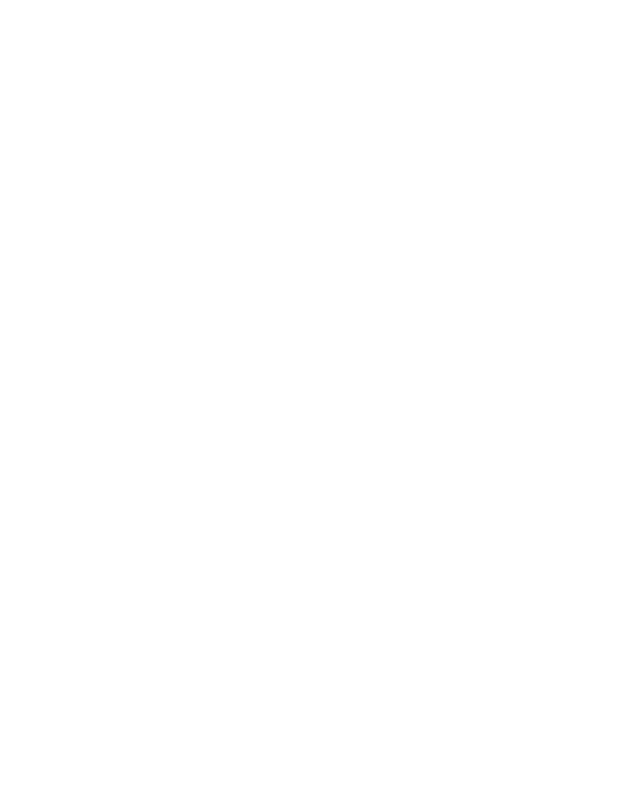
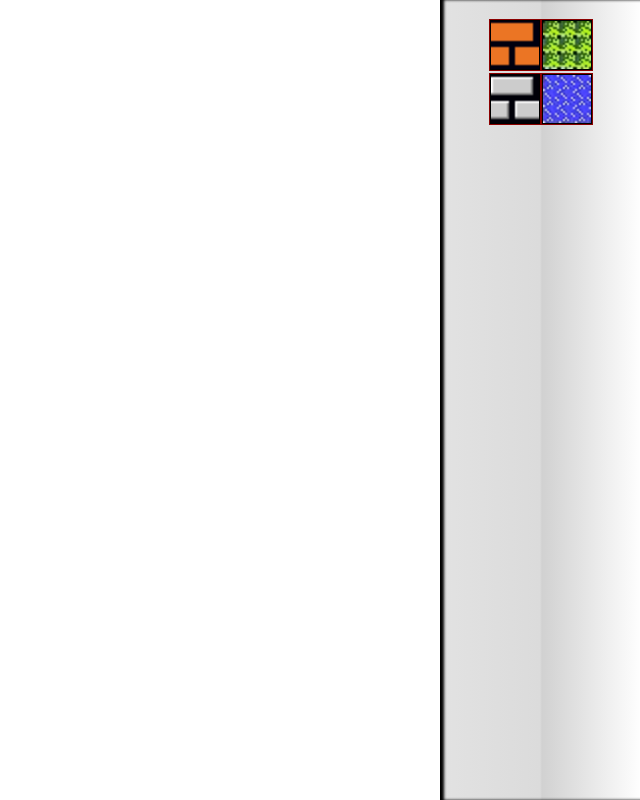
Before and after one commit to ghaiklor/battlecity, a plain HTML site: page editor/index.html in a window 1280 px wide. Shown: the whole page, without its empty margins (640-1280 px from the left). Drawn offline with Linux system fonts and the light colour scheme.

Commit message:
Realized base map editor.

```diff
--- a/css/main.css
+++ b/css/main.css
@@ -6,3 +6,48 @@
 #scene{
     display: block;
 }
+
+.panel{
+    position: absolute;
+    width: 200px;
+    height: 100%;
+    right: 0px;
+    top: 0px;
+    background: #e2e2e2; /* Old browsers */
+    background: -moz-linear-gradient(left,  #e2e2e2 0%, #dbdbdb 50%, #d1d1d1 51%, #fefefe 100%); /* FF3.6+ */
+    background: -webkit-gradient(linear, left top, right top, color-stop(0%,#e2e2e2), color-stop(50%,#dbdbdb), color-stop(51%,#d1d1d1), color-stop(100%,#fefefe)); /* Chrome,Safari4+ */
+    background: -webkit-linear-gradient(left,  #e2e2e2 0%,#dbdbdb 50%,#d1d1d1 51%,#fefefe 100%); /* Chrome10+,Safari5.1+ */
+    background: -o-linear-gradient(left,  #e2e2e2 0%,#dbdbdb 50%,#d1d1d1 51%,#fefefe 100%); /* Opera 11.10+ */
+    background: -ms-linear-gradient(left,  #e2e2e2 0%,#dbdbdb 50%,#d1d1d1 51%,#fefefe 100%); /* IE10+ */
+    background: linear-gradient(to right,  #e2e2e2 0%,#dbdbdb 50%,#d1d1d1 51%,#fefefe 100%); /* W3C */
+    filter: progid:DXImageTransform.Microsoft.gradient( startColorstr='#e2e2e2', endColorstr='#fefefe',GradientType=1 ); /* IE6-9 */
+    box-shadow: 4px 0px 3px 0px black inset;
+}
+
+.images{
+    margin: 20px auto;
+    text-align: center;
+}
+
+.one-image, .one-image img{
+    width: 48px;
+    height: 48px;
+    display: inline-block;
+}
+
+.one-image img{
+    border: 1px solid black;
+    outline: 1px solid darkred;
+}
+
+.one-image:hover{
+    cursor: pointer;
+}
+
+.one-image-active{
+    transform: scale(1.2);
+}
+
+.spacer{
+    clear: both;
+}
--- a/editor/index.html
+++ b/editor/index.html
@@ -1,6 +1,7 @@
 <!DOCTYPE html>
 <html>
     <head>
+        <link href="../css/main.css" rel="stylesheet" type="text/css"/>
         <title>BattleCity - Map Editor</title>
         <meta http-equiv="Content-Type" content="text/html; charset=UTF-8">
     </head>
@@ -8,6 +9,18 @@
         <div class="canvas-container">
             <canvas id="scene" width="800" height="600">Update your browser, please</canvas>
         </div>
+        <div class="panel">
+            <div class="images">
+                <div class="one-image" id="brick-button"><img src="../images/brick.png"/></div>
+                <div class="one-image" id="forest-button"><img src="../images/forest.png"/></div>
+                <div class="spacer"></div>
+                <div class="one-image" id="steel-button"><img src="../images/steel.png"/></div>
+                <div class="one-image" id="water-button"><img src="../images/water.png"/></div>
+            </div>
+            <div class="start-point">
+
+            </div>
+        </div>
 
         <script src="js/core.js"></script>
     </body>
--- a/editor/js/core.js
+++ b/editor/js/core.js
@@ -0,0 +1,204 @@
+function Blocks() {
+    this.x = 0;
+    this.y = 0;
+    this.width = Core.Config.tileWidth;
+    this.height = Core.Config.tileHeight;
+    this.centerX = this.width / 2;
+    this.centerY = this.height / 2;
+    this.brick = null;
+    this.forest = null;
+    this.steel = null;
+    this.water = null;
+    return this;
+}
+
+Blocks.prototype = {
+    loadOneImage: function(src) {
+        var image = new Image();
+        image.src = src;
+        return image;
+    },
+    loadAllImages: function() {
+        this.brick = this.loadOneImage(Core.Config.tileBrickSrc);
+        this.forest = this.loadOneImage(Core.Config.tileForestSrc);
+        this.steel = this.loadOneImage(Core.Config.tileSteelSrc);
+        this.water = this.loadOneImage(Core.Config.tileWaterSrc);
+        return true;
+    }
+};
+function Editor(id) {
+    this.width = 800;
+    this.height = 600;
+    this.canvas = document.getElementById(id);
+    this.context = this.canvas.getContext('2d');
+    this.currentBlock = -1;
+    this.timer = null;
+    return this;
+}
+
+Editor.prototype = {
+    drawBlocks: function(blocks) {
+        switch (this.currentBlock) {
+            case 0:
+                this.context.drawImage(blocks.brick, blocks.centerX, blocks.centerY, Core.Config.tileWidth, Core.Config.tileHeight);
+                break;
+            case 1:
+                this.context.drawImage(blocks.forest, blocks.centerX, blocks.centerY, Core.Config.tileWidth, Core.Config.tileHeight);
+                break;
+            case 2:
+                this.context.drawImage(blocks.steel, blocks.centerX, blocks.centerY, Core.Config.tileWidth, Core.Config.tileHeight);
+                break;
+            case 3:
+                this.context.drawImage(blocks.water, blocks.centerX, blocks.centerY, Core.Config.tileWidth, Core.Config.tileHeight);
+                break;
+            default:
+                break;
+        }
+    },
+    clearEditor: function() {
+        this.context.clearRect(0, 0, this.width, this.height);
+    },
+    drawEditor: function() {
+        this.clearEditor();
+        this.drawBlocks(Core.Variables.Blocks);
+    },
+    calculateSize: function() {
+        this.width = window.innerWidth - 200;
+        this.height = window.innerHeight;
+        this.canvas.width = this.width;
+        this.canvas.height = this.height;
+        return true;
+    },
+    startTimer: function() {
+        var self = this;
+        this.timer = setInterval(function() {
+            self.drawEditor();
+        }, Core.Config.timerInterval);
+    }
+};
+function Events() {
+    this.brickButton = document.getElementById(Core.Config.brickButtonId);
+    this.forestButton = document.getElementById(Core.Config.forestButtonId);
+    this.steelButton = document.getElementById(Core.Config.steelButtonId);
+    this.waterButton = document.getElementById(Core.Config.waterButtonId);
+    this.editorCanvas = Core.Variables.Editor.canvas;
+    return this;
+}
+
+Events.prototype = {
+    brickButtonOnMouseDown: function() {
+        Core.Variables.Editor.currentBlock = 0;
+        return true;
+    },
+    forestButtonOnMouseDown: function() {
+        Core.Variables.Editor.currentBlock = 1;
+        return true;
+    },
+    steelButtonOnMouseDown: function() {
+        Core.Variables.Editor.currentBlock = 2;
+        return true;
+    },
+    waterButtonOnMouseDown: function() {
+        Core.Variables.Editor.currentBlock = 3;
+        return true;
+    },
+    editorCanvasOnMouseMove: function(e) {
+        //Core.Variables.Console.writeDebug(e);
+        Core.Variables.Blocks.x = e.clientX;
+        Core.Variables.Blocks.y = e.clientY;
+        Core.Variables.Blocks.centerX = e.clientX - Core.Config.tileWidth / 2;
+        Core.Variables.Blocks.centerY = e.clientY - Core.Config.tileHeight / 2;
+        return true;
+    },
+    bindAllEvents: function() {
+        var self = this;
+        this.brickButton.onmousedown = function() {
+            self.brickButtonOnMouseDown();
+        };
+        this.forestButton.onmousedown = function() {
+            self.forestButtonOnMouseDown();
+        };
+        this.steelButton.onmousedown = function() {
+            self.steelButtonOnMouseDown();
+        };
+        this.waterButton.onmousedown = function() {
+            self.waterButtonOnMouseDown();
+        };
+        this.editorCanvas.onmousemove = function(e) {
+            self.editorCanvasOnMouseMove(e);
+        };
+        return true;
+    }
+
+};
+function Console() {
+    return this;
+}
+
+Console.prototype = {
+    checkDebugMode: function() {
+        if (Core.Config.debugMode) {
+            return true;
+        } else {
+            return false;
+        }
+    },
+    writeInfo: function(text) {
+        if (console) {
+            console.info(text);
+            return true;
+        } else {
+            return false;
+        }
+    },
+    writeDebug: function(text) {
+        if (console && this.checkDebugMode()) {
+            console.debug(text);
+            return true;
+        } else {
+            return false;
+        }
+    }
+};
+var Core = {
+    Config: {
+        debugMode: true,
+        brickButtonId: 'brick-button',
+        forestButtonId: 'forest-button',
+        steelButtonId: 'steel-button',
+        waterButtonId: 'water-button',
+        tileWidth: 48,
+        tileHeight: 48,
+        tileBrickSrc: '../images/brick.png',
+        tileForestSrc: '../images/forest.png',
+        tileSteelSrc: '../images/steel.png',
+        tileWaterSrc: '../images/water.png',
+        timerInterval: 50
+    },
+    Variables: {
+        Console: null,
+        Events: null,
+        Editor: null,
+        Blocks: null
+    },
+    InitializeEditor: function() {
+        Core.Variables.Console = new Console(); //DONE
+        Core.Variables.Console.writeInfo('Entry point was triggered'); //DONE
+        Core.Variables.Editor = new Editor('scene'); //DONE
+        Core.Variables.Editor.calculateSize(); //DONE
+        Core.Variables.Events = new Events(); //DONE
+        Core.Variables.Events.bindAllEvents(); //DONE
+        Core.Variables.Blocks = new Blocks();
+        Core.Variables.Blocks.loadAllImages();
+        Core.Variables.Editor.startTimer();
+    },
+    EntryPoint: function() {
+        Core.InitializeEditor();
+    }
+};
+var documentReadyInterval = setInterval(function() {
+    if (document.readyState == 'complete') {
+        clearInterval(documentReadyInterval);
+        Core.EntryPoint();
+    }
+}, 10);
```
